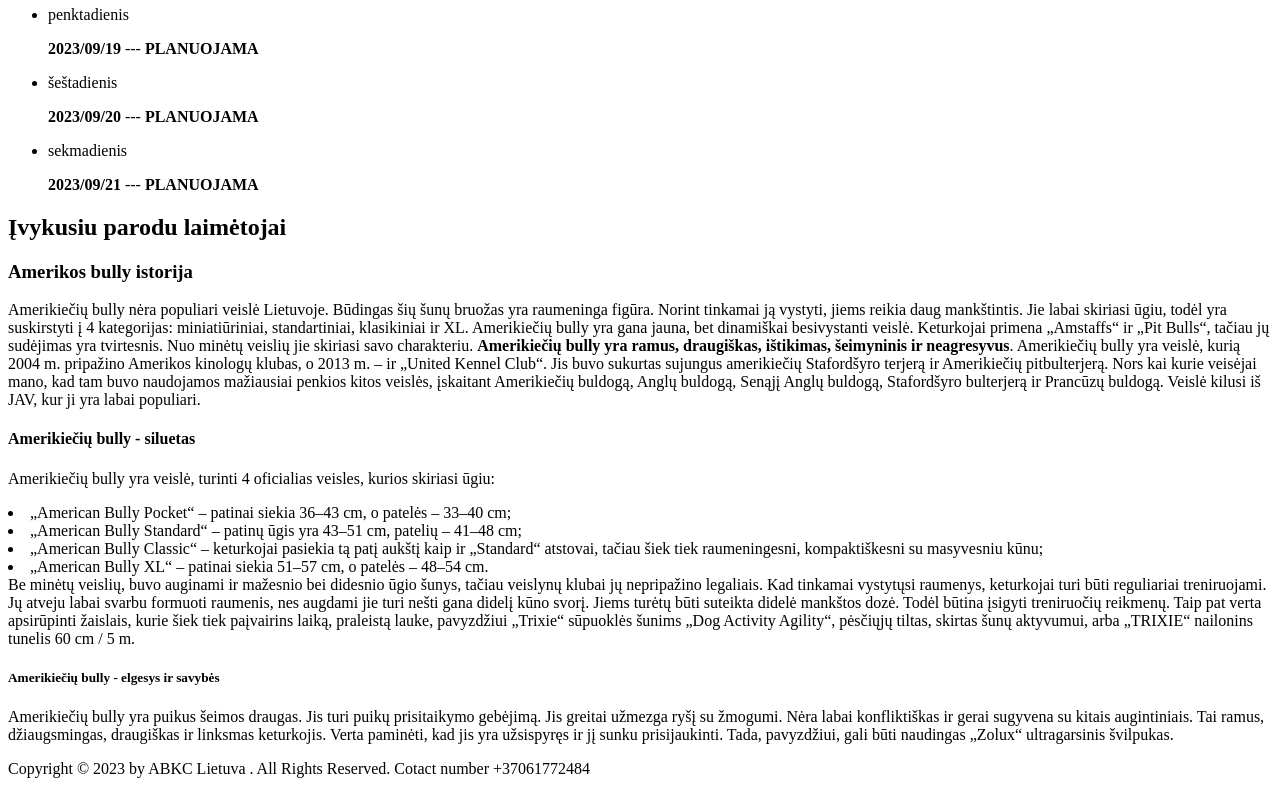
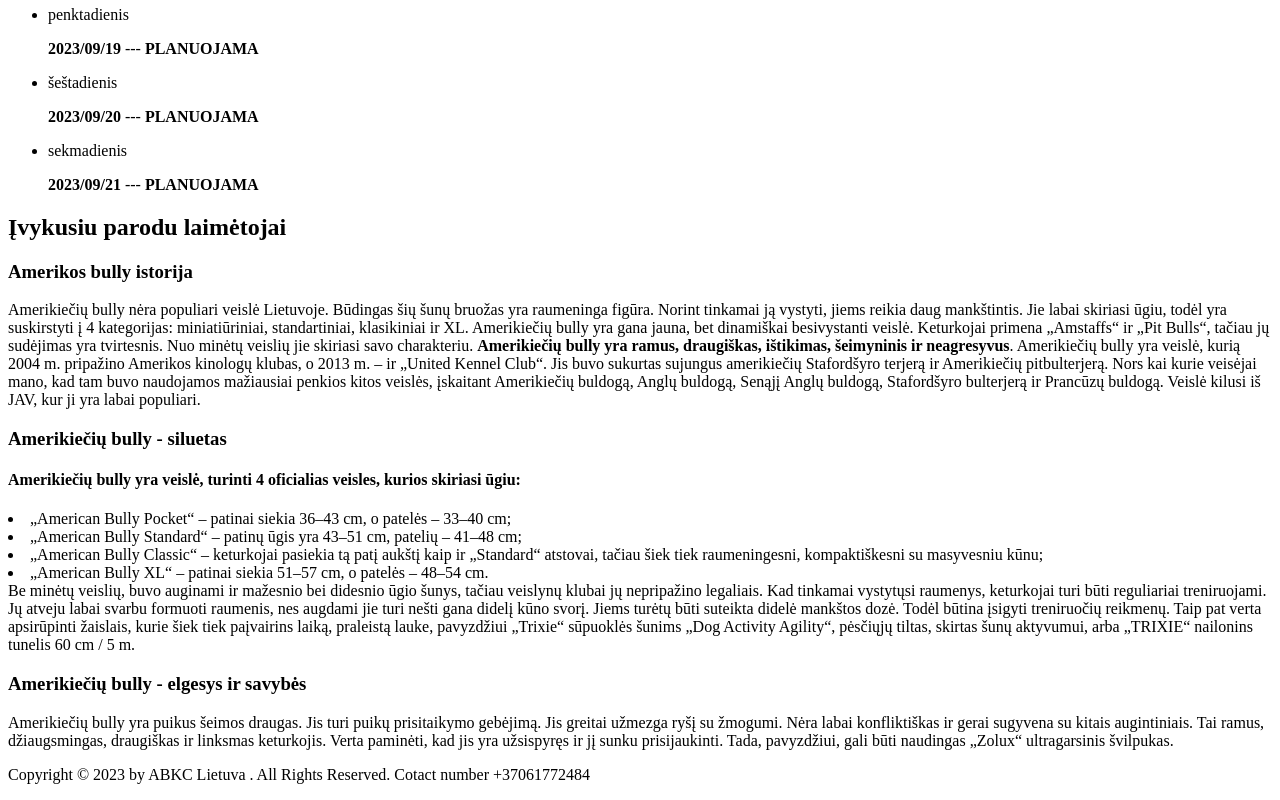
Before and after one commit to TautvydasKre/HTML, a plain HTML site: page index.html in a window 1280 px wide. Shown: the part 521-1321 px from the top of the page. Drawn offline with Linux system fonts and the light colour scheme.

Commit message:
atnaujinta

```diff
--- a/index.html
+++ b/index.html
@@ -8,6 +8,7 @@
 </head>
 <body>
 <h1>American bully kenel club Lietuva</h1>
+<div>
     <nav>
         <ul>
             <li class="makulatura">
@@ -29,8 +30,9 @@
                 <a href="#">Apdovanojimai</a>
             </li>
         </ul>
-
     </nav>
+</div>
+<div>
     <h2>Būsimos parodos</h2>
         <ul>
             <li>
@@ -62,22 +64,31 @@
                 <p><strong>2023/09/21</strong> --- <strong>PLANUOJAMA</strong> </p>
             </li>
         </ul>
+</div>
+    <article>
         <h2>Įvykusiu parodu laimėtojai</h2>
             <h3>Amerikos bully istorija</h3>
                 <p>Amerikiečių bully nėra populiari veislė Lietuvoje. Būdingas šių šunų bruožas yra raumeninga figūra. Norint tinkamai ją vystyti, jiems reikia daug mankštintis. Jie labai skiriasi ūgiu, todėl yra suskirstyti į 4 kategorijas: miniatiūriniai, standartiniai, klasikiniai ir XL.
-Amerikiečių bully yra gana jauna, bet dinamiškai besivystanti veislė. Keturkojai primena „Amstaffs“ ir „Pit Bulls“, tačiau jų sudėjimas yra tvirtesnis. Nuo minėtų veislių jie skiriasi savo charakteriu. <strong>Amerikiečių bully yra ramus, draugiškas, ištikimas, šeimyninis ir neagresyvus</strong>.
-
+                Amerikiečių bully yra gana jauna, bet dinamiškai besivystanti veislė. Keturkojai primena „Amstaffs“ ir „Pit Bulls“, tačiau jų sudėjimas yra tvirtesnis. Nuo minėtų veislių jie skiriasi savo charakteriu.
+                <strong>Amerikiečių bully yra ramus, draugiškas, ištikimas, šeimyninis ir neagresyvus</strong>.
                 Amerikiečių bully yra veislė, kurią 2004 m. pripažino Amerikos kinologų klubas, o 2013 m. – ir „United Kennel Club“. Jis buvo sukurtas sujungus amerikiečių Stafordšyro terjerą ir Amerikiečių pitbulterjerą. Nors kai kurie veisėjai mano, kad tam buvo naudojamos mažiausiai penkios kitos veislės, įskaitant Amerikiečių buldogą, Anglų buldogą, Senąjį Anglų buldogą, Stafordšyro bulterjerą ir Prancūzų buldogą. Veislė kilusi iš JAV, kur ji yra labai populiari.</p>
-<h4>Amerikiečių bully - siluetas</h4>
-<p>Amerikiečių bully yra veislė, turinti 4 oficialias veisles, kurios skiriasi ūgiu:
+    </article>
+    <article>
+        <h3>Amerikiečių bully - siluetas</h3>
+            <h4>Amerikiečių bully yra veislė, turinti 4 oficialias veisles, kurios skiriasi ūgiu:</h4>
+                <p>
                     <li>„American Bully Pocket“ – patinai siekia 36–43 cm, o patelės – 33–40 cm;</li>
                     <li>„American Bully Standard“ – patinų ūgis yra 43–51 cm, patelių – 41–48 cm;</li>
                     <li>„American Bully Classic“ – keturkojai pasiekia tą patį aukštį kaip ir „Standard“ atstovai, tačiau šiek tiek raumeningesni, kompaktiškesni su masyvesniu kūnu;</li>
                     <li>„American Bully XL“ – patinai siekia 51–57 cm, o patelės – 48–54 cm.</li>
                     Be minėtų veislių, buvo auginami ir mažesnio bei didesnio ūgio šunys, tačiau veislynų klubai jų nepripažino legaliais.
                     Kad tinkamai vystytųsi raumenys, keturkojai turi būti reguliariai treniruojami. Jų atveju labai svarbu formuoti raumenis, nes augdami jie turi nešti gana didelį kūno svorį. Jiems turėtų būti suteikta didelė mankštos dozė. Todėl būtina įsigyti treniruočių reikmenų. Taip pat verta apsirūpinti žaislais, kurie šiek tiek paįvairins laiką, praleistą lauke, pavyzdžiui „Trixie“ sūpuoklės šunims „Dog Activity Agility“, pėsčiųjų tiltas, skirtas šunų aktyvumui, arba „TRIXIE“ nailonins tunelis 60 cm / 5 m.</p>
-<h5>Amerikiečių bully - elgesys ir savybės</h5>
+                </p>
+    </article>
+    <article>
+        <h3>Amerikiečių bully - elgesys ir savybės</h3>
             <p>Amerikiečių bully yra puikus šeimos draugas. Jis turi puikų prisitaikymo gebėjimą. Jis greitai užmezga ryšį su žmogumi. Nėra labai konfliktiškas ir gerai sugyvena su kitais augintiniais. Tai ramus, džiaugsmingas, draugiškas ir linksmas keturkojis. Verta paminėti, kad jis yra užsispyręs ir jį sunku prisijaukinti. Tada, pavyzdžiui, gali būti naudingas „Zolux“ ultragarsinis švilpukas.</p>
+    </article>
     <footer class="footer">
         <p class="footer-text">
             Copyright © 2023 by ABKC Lietuva . All Rights Reserved.                                                                         Cotact number +37061772484
```
Lines whose indentation alone changed are shown as unchanged.
